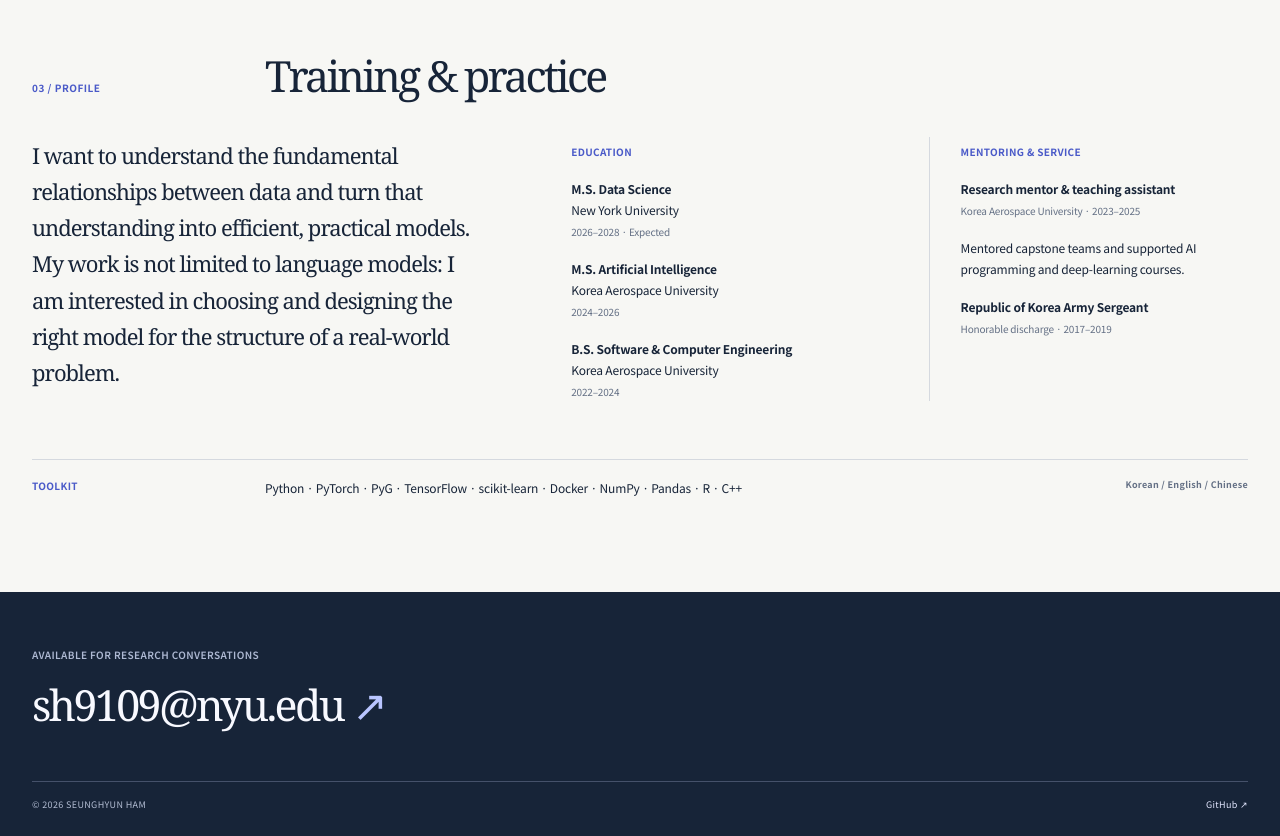
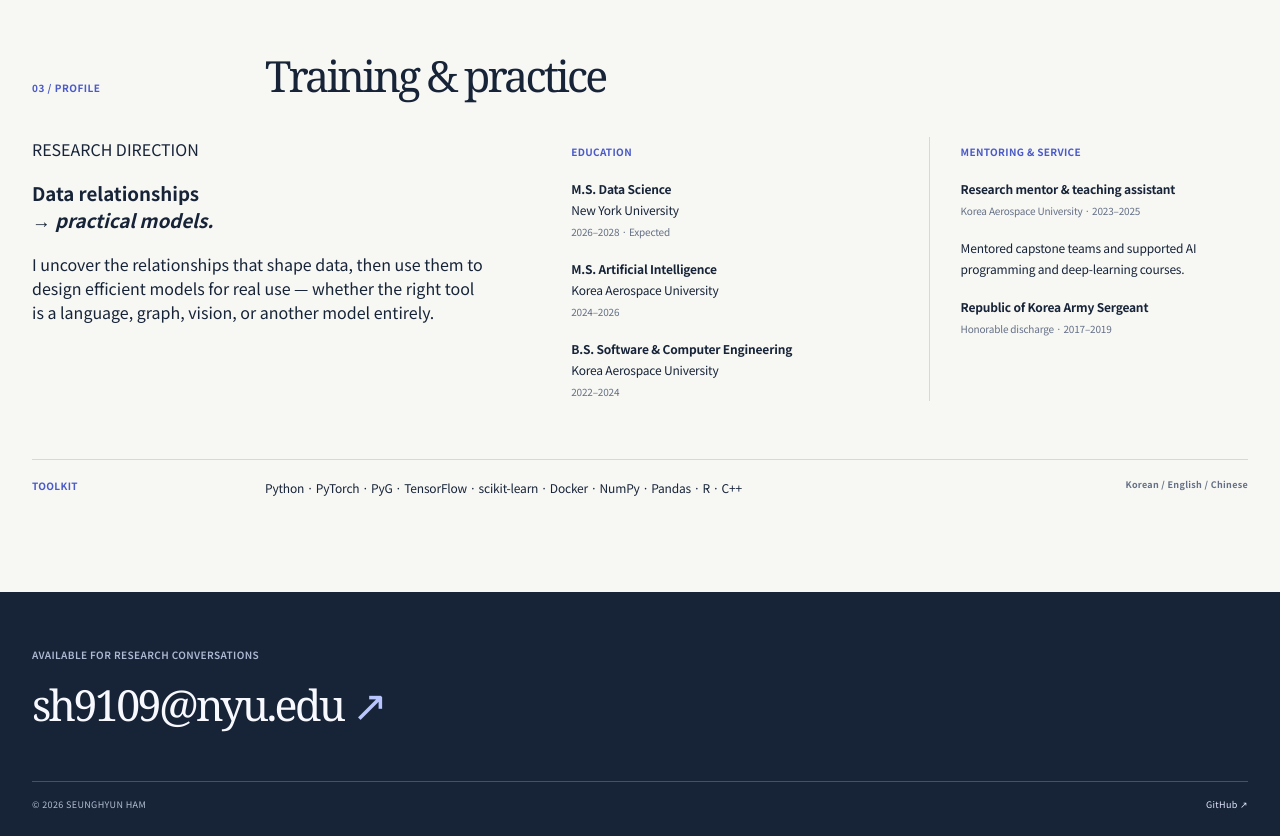
Before and after one commit to Hamsss/portfolio, a React (Vite) app: page / in a window 1280 px wide. Shown: the part 1920-2756 px from the top of the page. Built offline with nearby package versions, Linux system fonts and the light colour scheme.

Commit message:
Rebalance portfolio typography

```diff
--- a/src/main.tsx
+++ b/src/main.tsx
@@ -65,7 +65,7 @@ function App() {
     <section id="profile" className="section shell profile">
       <div className="section-title"><p>03 / PROFILE</p><h2>Training & practice</h2></div>
       <div className="profile-grid">
-        <p className="profile-statement">I want to understand the fundamental relationships between data and turn that understanding into efficient, practical models. My work is not limited to language models: I am interested in choosing and designing the right model for the structure of a real-world problem.</p>
+        <div className="direction-card"><span>RESEARCH DIRECTION</span><h3>Data relationships<br /><em>→ practical models.</em></h3><p>I uncover the relationships that shape data, then use them to design efficient models for real use — whether the right tool is a language, graph, vision, or another model entirely.</p></div>
         <div className="credentials">
           <div><span>EDUCATION</span><p><strong>M.S. Data Science</strong><br />New York University<br /><small>2026–2028 · Expected</small></p><p><strong>M.S. Artificial Intelligence</strong><br />Korea Aerospace University<br /><small>2024–2026</small></p><p><strong>B.S. Software & Computer Engineering</strong><br />Korea Aerospace University<br /><small>2022–2024</small></p></div>
           <div><span>MENTORING & SERVICE</span><p><strong>Research mentor & teaching assistant</strong><br /><small>Korea Aerospace University · 2023–2025</small></p><p>Mentored capstone teams and supported AI programming and deep-learning courses.</p><p><strong>Republic of Korea Army Sergeant</strong><br /><small>Honorable discharge · 2017–2019</small></p></div>
```
